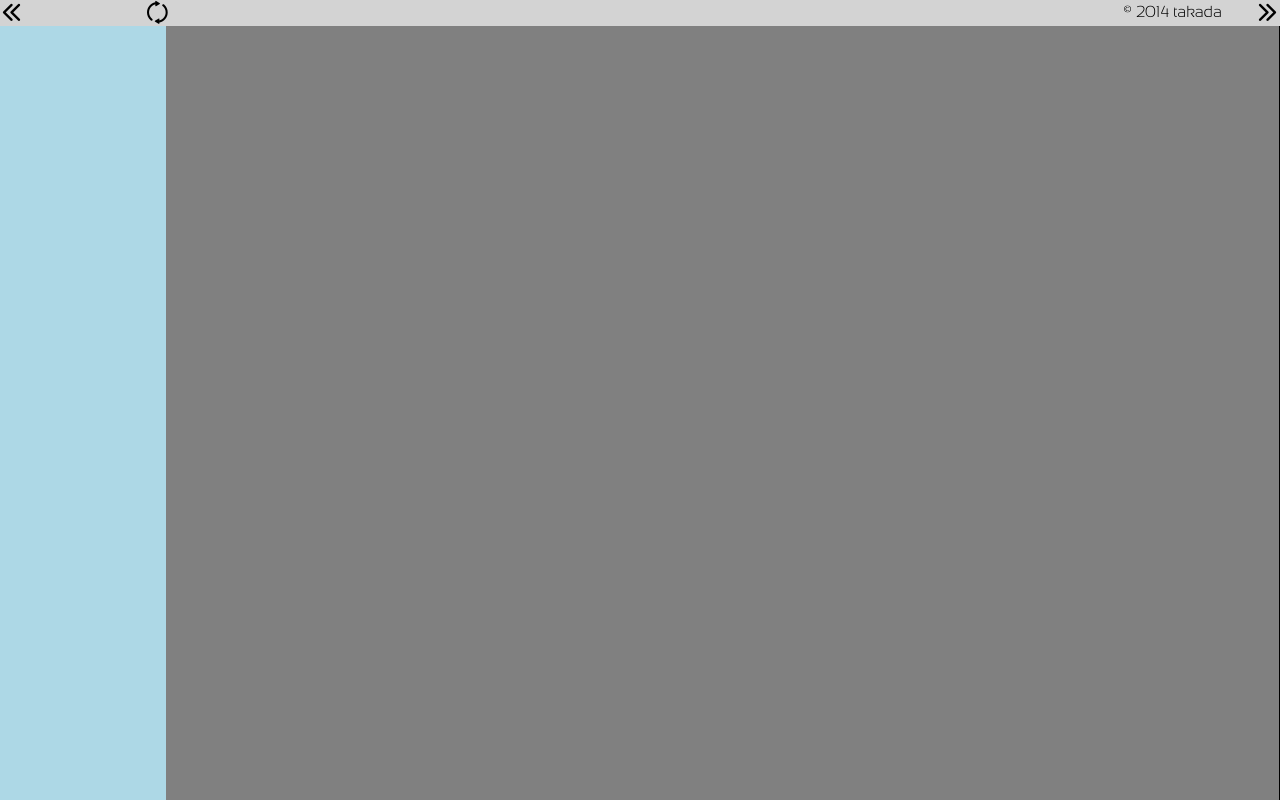
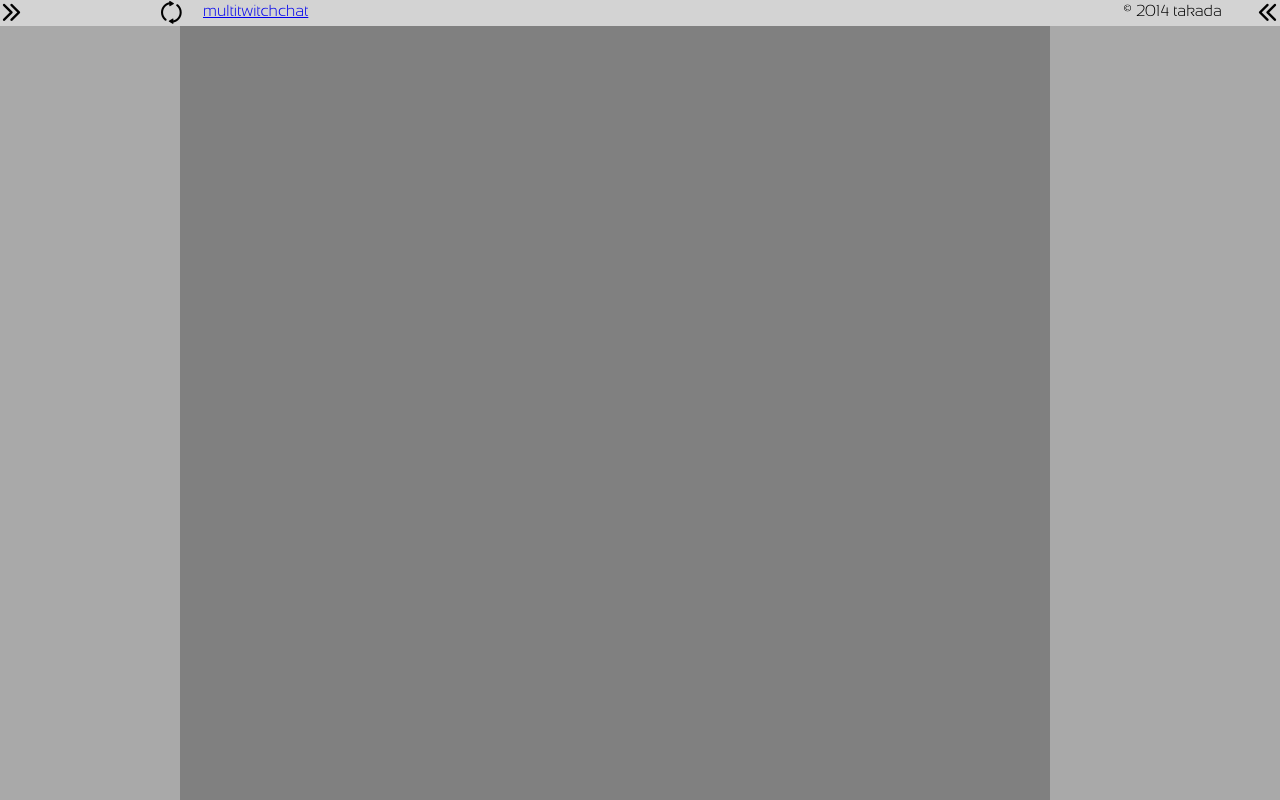
Before and after one commit to tadachi/srlplayer, a plain HTML site: page app/index.html in a window 1280 px wide. Drawn offline with Linux system fonts and the light colour scheme.

Commit message:
Removed dead js code. Removed dead css code. Fixed when selecting a new stream, it doesn't show chat. Added comments.

```diff
--- a/app/css/main.css
+++ b/app/css/main.css
@@ -1,113 +1,110 @@
-html {
-overflow:hidden;
-overflow-x:hidden;
-overflow-y:hidden;
+html
+{
 }
 
-body {
+body
+{
 font-size: 0;
 margin: 0;
-overflow:hidden;
-overflow-x:hidden;
-overflow-y:hidden;
 }
 
 #container
 {
-position:relative;
-background-color:black;
-width:400px;
-height:400px;
+font-size: 0;
 
-overflow:hidden;
-overflow-x:hidden;
+scroll:hidden;
 overflow-y:hidden;
 
+background-color:black;
+
+position:relative;
 display:inline-block;
 }
 
 #header
 {
 font-size: medium;
-width:100%;
-height:26px;
+
 background-color:lightgray;
+
+position:relative;
+display:inline-block;
 }
 
 #left
 {
 -webkit-font-smoothing: antialiased;
 font-size: medium;
-position:relative;
-width:100px;
-height:100px;
-background-color:lightblue;
+
+background-color:darkgray;
 color:white;
 font-family:Tahoma, Geneva, sans-serif;
 
 overflow:scroll;
 overflow-x:hidden;
 
-display: inherit;
+position:relative;
+display:inherit;
 }
 
 #center
 {
 font-size: medium;
-position:relative;
-width:100px;
-height:100px;
+
 background-color:gray;
 
-display: inherit;
+position:relative;
+display:inherit;
 }
 
 #right
 {
 font-size: medium;
 position:relative;
-width:100px;
-height:100px;
-background-color:gray;
 
-overflow:hidden;
-overflow-x:hidden;
-overflow-y:hidden;
+background-color:darkgray;
 
-display: inherit;
+position:relative;
+display:inherit;
 }
 
-#left ul {
-width:inherit;
-height:inherit;
+#left ul
+{
 padding:0;
 margin:0;
+
+cursor: pointer;
 
 line-height:95%;
 list-style-type: none;
 }
 
-#left li {
-width:inherit;
-height:inherit;
-margin:0px 0px 0px 0px;
-padding:0px 0px 0px 0px;
-
-text-overflow:ellipsis;
+#left li
+{
+text-overflow:hidden;
 white-space: wrap;
 font-size: 75%;
 
 overflow:hidden;
 }
 
-#left li.even {
+#left li.even
+{
 color:black;
 background-color:white;
 }
 
-#left li.odd {
+#left li.odd
+{
 color:white;
 background-color:gray;
+}
+
+.unselectable {
+-moz-user-select: none;
+-khtml-user-select: none;
+-webkit-user-select: none;
+-o-user-select: none;
 }
 
 /*
--- a/app/index.html
+++ b/app/index.html
@@ -9,7 +9,7 @@
     <link rel='stylesheet' href='css/main.css'>
     <!--<link rel='stylesheet' href='debug.css'>-->
     <script src='js/jquery-2.1.1.min.js'></script>
-    <script src='js/twitch.min.js'></script>
+<!--     <script src='js/twitch.min.js'></script> -->
     <script>
     if (typeof jQuery != 'undefined') {
         // jQuery is loaded => print the version
@@ -31,19 +31,22 @@
         }
     }
 
+    /*
+     * Ajax calls speedrunslive api and grabs json. Loads the json to a div through srlTeamChannelTable().
+     */
     function loadSrlTeamChannels() { //Check for Memory Leaks. 06/02/2014 Memory leaks came from Adobe's flash. Use Chrome's pepper flash for stability.
 
-        /*
-         * This uses JSON. Note: this method does not work anymore.
-         /
-        $.getJSON('http://api.speedrunslive.com/test/teamcallback=?',function(json){
-            console.log(json);
-            srlTeamChannelTable(json);
-        });
-        */
+
+        // This uses JSON. Note: this method does not work anymore due to CORS ( grab cross-domain resources forbidden)
+//         $.getJSON('http://api.speedrunslive.com/test/teamcallback=?',function(json){
+//             console.log(json);
+//             srlTeamChannelTable(json);
+//         });
+
         //'http://api.speedrunslive.com/test/team'      <--- LIVE DATA
-        //'test/srlJson.json'                           <--- TEST DATA
-        //JSONP
+        //'test/srlJson.json'                           <--- TEST DATA // Use this instead of hammering speedrunslive server.
+
+        // Uses JSONP. Workaround for Access-Control-Allow-Origin header.
         $.ajax({
             url: "http://api.speedrunslive.com/test/team",
 
@@ -61,6 +64,9 @@
         });
     }
 
+    /*
+     * Loads the json to a div through srlTeamChannelTable(). Does most of the work.
+     */
     function srlTeamChannelTable(srlJson) {
         var html = '';
         var length = 0;
@@ -128,12 +134,12 @@
 
         player = $('#videoplayer');
 
-        origin =    ["<object bgcolor='#000000'",
+        html =    ["<object bgcolor='#000000'",
                         "data='http://www.twitch.tv/widgets/archive_embed_player.swf'",
                         "id='videoplayer_embed'",
                         "type='application/x-shockwave-flash'",
-                        "width='{w}'".format({w: res.centerW}),
-                        "height='{h}'>".format({h: res.centerH}),
+                        "width='{w}'".format({ w: res.centerW }),
+                        "height='{h}'>".format({ h: res.centerH }),
                         "<param name='movie' value='http://www.twitch.tv/widgets/archive_embed_player.swf' />",
                         "<param name='allowScriptAccess' value='always' />",
                         "<param name='allowNetworking' value='all' />",
@@ -141,16 +147,24 @@
                         "<param name='flashvars' value='{flashvars}'/>".format({flashvars: streamer}),
                     "</object>"
                     ].join('');
-        console.log(origin);
-        player.html(origin);
+
+        player.html(html);
     }
 
     /* Reinjects HTML with the twitch chat embed pointing to the stream. */
     function reloadChatBox(src) {
         res = calcResolutions();
 
+        console.log(rightShow);
+        if (leftShow && !rightShow) { //Right is hidden so expand the videoplayer.
+            $('#right').toggle();
+            rightShow = !rightShow;
+            $('#toggle_right').toggleClass('flaticon-right39 flaticon-arrowheads3');
+        }
+
         chatbox = $('#chatbox');
-        origin =    ['<iframe ',
+
+        html =    ['<iframe ',
                         'id=\'chat_embed\' ',
                         'frameborder=\'0\' ',
                         'scrolling=\'yes\' ',
@@ -159,12 +173,16 @@
                         'height=\'{h}\'>'.format({h: res.rightH}),
                     '</iframe>'].join('');
 
-        chatbox.html(origin);
+        applyResolutions();
+
+        chatbox.html(html);
+
+
     }
 
     /*
-    * Creates and returns an object that has resolutions for 3 panels. left, center and right.
-    */
+     * Creates and returns an object that has resolutions for 3 panels. left, center and right.
+     */
     function calcResolutions() {
         hOffset = 26; //Height for our header
         currWinWidth = $(window).width();
@@ -176,18 +194,18 @@
         containerWidth = (currWinWidth);
         containerHeight = (currWinHeight);
 
-        leftPanelWidth = Math.floor(0.13 * currWinWidth);
+        leftPanelWidth = Math.ceil(0.14 * currWinWidth);
         leftPanelHeight = Math.floor(currWinHeight - hOffset);
 
         rightPanelWidth = Math.floor(0.18 * currWinWidth);
         rightPanelHeight = Math.floor(currWinHeight - hOffset);
 
-        centerPanelWidth = Math.floor(0.69 * currWinWidth);
+        centerPanelWidth = Math.floor(0.68 * currWinWidth);
         centerPanelHeight = Math.floor(currWinHeight - hOffset);
 
         leftPlusCenterWidth = Math.floor(0.82 * currWinWidth);
         leftPlusCenterHeight = Math.floor(currWinHeight - hOffset);
-        rightPlusCenterWidth = Math.ceil(0.87 * currWinWidth);
+        rightPlusCenterWidth = Math.floor(0.86 * currWinWidth);
         rightPlusCenterHeight = Math.floor(currWinHeight - hOffset);
         centerOnlyWidth = Math.floor(currWinWidth);
         centerOnlyHeight = Math.floor(currWinHeight - hOffset);
@@ -208,6 +226,7 @@
     // Apply panel resolutions based on current window sizes to various divs
     function applyResolutions() {
         res = calcResolutions();
+        verticalScrollbarWidth = 17;
 
         $('#container').css('width', res.containerW);
         $('#container').css('height', res.containerH);
@@ -215,8 +234,8 @@
         $('#header').css('width',res.headerW);
         $('#header').css('height',res.headerH);
 
-        $('#left ul').css('width', res.leftW);
-        $('#left ul li').css('width', res.leftW);
+        $('#left ul').css('width', res.leftW - verticalScrollbarWidth);
+        $('#left ul li').css('width', res.leftW - verticalScrollbarWidth);
 
         if (leftShow) {
             $('#left').css('width', res.leftW);
@@ -255,15 +274,18 @@
 
         $('#chat_embed').css('width', res.rightW);
         $('#chat_embed').css('height', res.rightH);
-        $('#showhide_right').css('margin-left', res.headerW-47); //Align image to far right properly.
+
+        /* Header */
+        $('#toggle_right').css('margin-left', res.headerW-47); //Align image to far right properly.
         $('#refresh_streams').css('margin-left', res.leftW-42);
         $('#copyright').css('margin-left', res.headerW-180); //Align to far right properly.
+        $('#multitwitchchat').css('margin-left', res.leftW); //Align after refresh stream properly.
     }
 
-    function showHideLeft() {
+    function toggleLeft() {
         $('#left').toggle(); // Toggle show/hide
         leftShow = !leftShow; // Toggle the boolean.
-        $('#showhide_left').toggleClass('flaticon-arrowheads3 flaticon-right39'); //Toggle where the icon points to.
+        $('#toggle_left').toggleClass('flaticon-arrowheads3 flaticon-right39'); //Toggle where the icon points to.
 
         if (!leftShow && rightShow) { //Left is hidden so expand the videoplayer.
             $('#center').css('width', res.leftCenterW);
@@ -286,13 +308,12 @@
         if ( leftShow && rightShow) {
             applyResolutions();
         }
-
     }
 
-    function showHideRight() {
+    function toggleRight() {
         $('#right').toggle();
         rightShow = !rightShow;
-        $('#showhide_right').toggleClass('flaticon-right39 flaticon-arrowheads3');
+        $('#toggle_right').toggleClass('flaticon-right39 flaticon-arrowheads3');
 
         if (leftShow && !rightShow) { //Right is hidden so expand the videoplayer.
             $('#center').css('width', res.rightCenterW);
@@ -315,7 +336,6 @@
         if (leftShow && rightShow) {
             applyResolutions();
         }
-
     }
 
     var leftShow = true;
@@ -327,12 +347,12 @@
 
         applyResolutions(); // Apply panel resolutions based on current window sizes
 
-        $('#showhide_left').click(function(event) {
-            showHideLeft();
+        $('#toggle_left').click(function(event) {
+            toggleLeft();
         });
 
-        $('#showhide_right').click(function(event) {
-            showHideRight();
+        $('#toggle_right').click(function(event) {
+            toggleRight();
         });
 
         $('#refresh_streams').click(function() {
@@ -343,24 +363,25 @@
     $( window ).resize(function() {
         applyResolutions();
     });
-
     </script>
 
     </head>
     <body>
-
         <div id='container'>
 
-            <div id='header' class='hidden '>
-                <div id='showhide_left' class="glyph flaticon-arrowheads3"></div>
-                <span style='position: absolute;'><div id='showhide_right' class="glyph flaticon-right39"></div></span>
-                <span id='copyright' class='senlightfont' style='position: absolute; margin: 4px 0px 0px 0px; font-size: medium;'>&copy; 2014 takada</span>
-                <span id='refresh_streams' style='position: absolute;'><div class="glyph-icon flaticon-two123"></div></span>
-                <!-- <img id='showhide_left' width='26' height='26' src='img/small_left_right_arrow.png' alt='min'></span> -->
-                <!-- <span style='position: absolute;'><img id='showhide_right' width='26' height='26' src='img/small_left_right_arrow.png' alt='min'></span> -->
+            <div id='header' class='unselectable'>
+                <div id='toggle_left' style='position: relative; display:inline-block; margin: 0px 0px 0px 0px; cursor: pointer;' class="glyph flaticon-right39"></div>
+
+                <div id='copyright' class='senlightfont' style='position: absolute; display:inline-block; margin: 3px 0px 0px 0px; font-size: medium;'>&copy; 2014 takada</div>
+
+                <div id='refresh_streams' style='position: absolute; display:inline-block; margin: 0px 0px 0px 0px; cursor: pointer;' class="glyph-icon flaticon-two123"></div>
+
+                <span id='multitwitchchat' class='senlightfont' style='position: absolute; display:inline-block; margin: 3px 0px 0px 0px;'><a href='http://mtc.takbytes.com'>multitwitchchat</a></span>
+
+                <div id='toggle_right' style='position: absolute; cursor: pointer; display:inline-block; margin: 0px 0px 0px 0px;' class="glyph flaticon-arrowheads3"></div>
             </div>
 
-            <div id='left' class='panel hidden'>
+            <div id='left'>
                 <div id='streams'>
                     <ul></ul>
                 </div>
@@ -371,7 +392,7 @@
                 </div>
             </div>
 
-            <div id='right' class='panel hidden'>
+            <div id='right'>
                 <div id='chatbox'>
                 <!-- Uncomment this iframe if you intend to debug chat -->
 <!--                    <iframe id='chat_embed'
--- a/dev-server.js
+++ b/dev-server.js
@@ -39,7 +39,7 @@ home.use(function (req, res, next) {
     next();
 });
 */
-var hostname = 'srl.takbytes.com';
+var hostname = 'srl.tak.com';
 app.use(vhost(hostname, home));
 
 home.get('/', function(req, res) {
```
